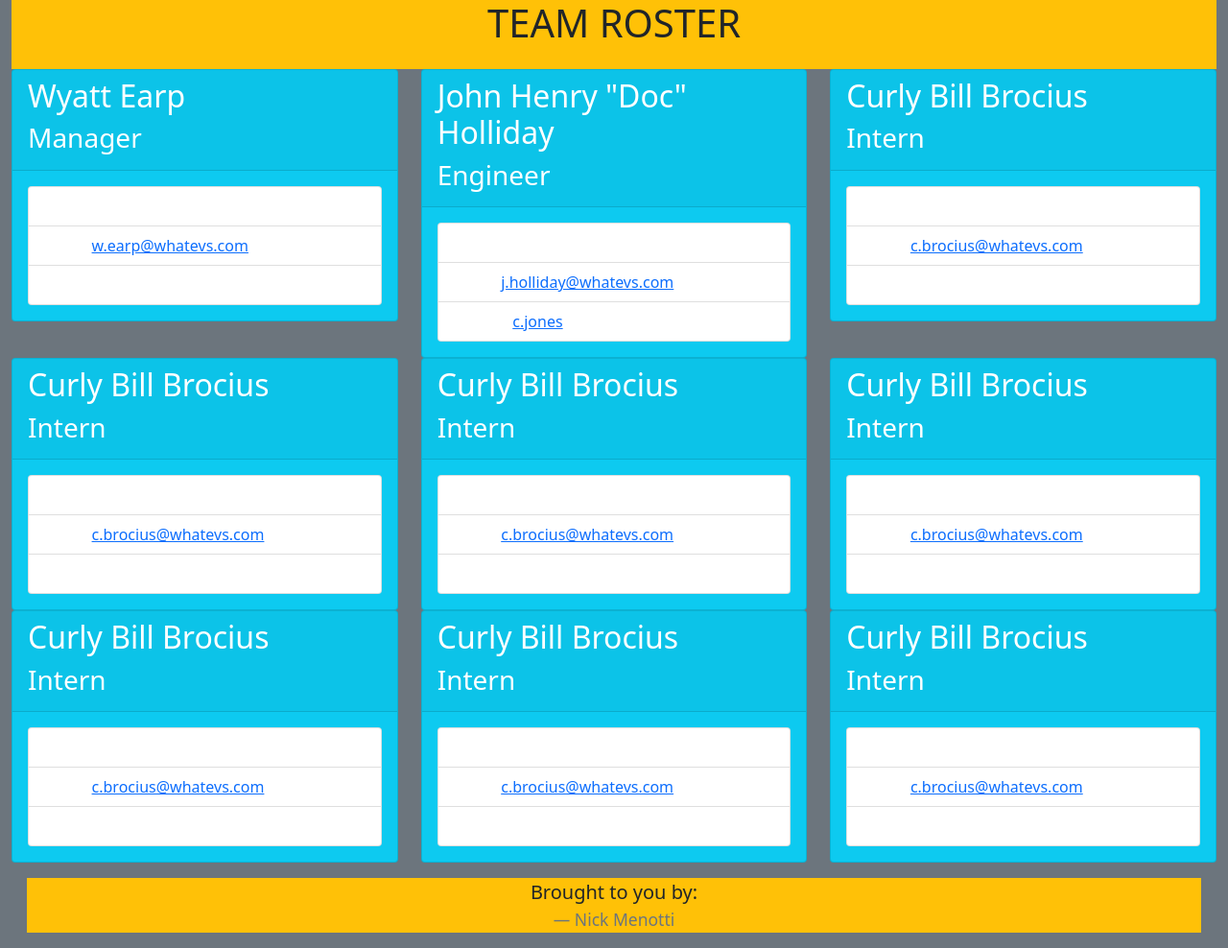
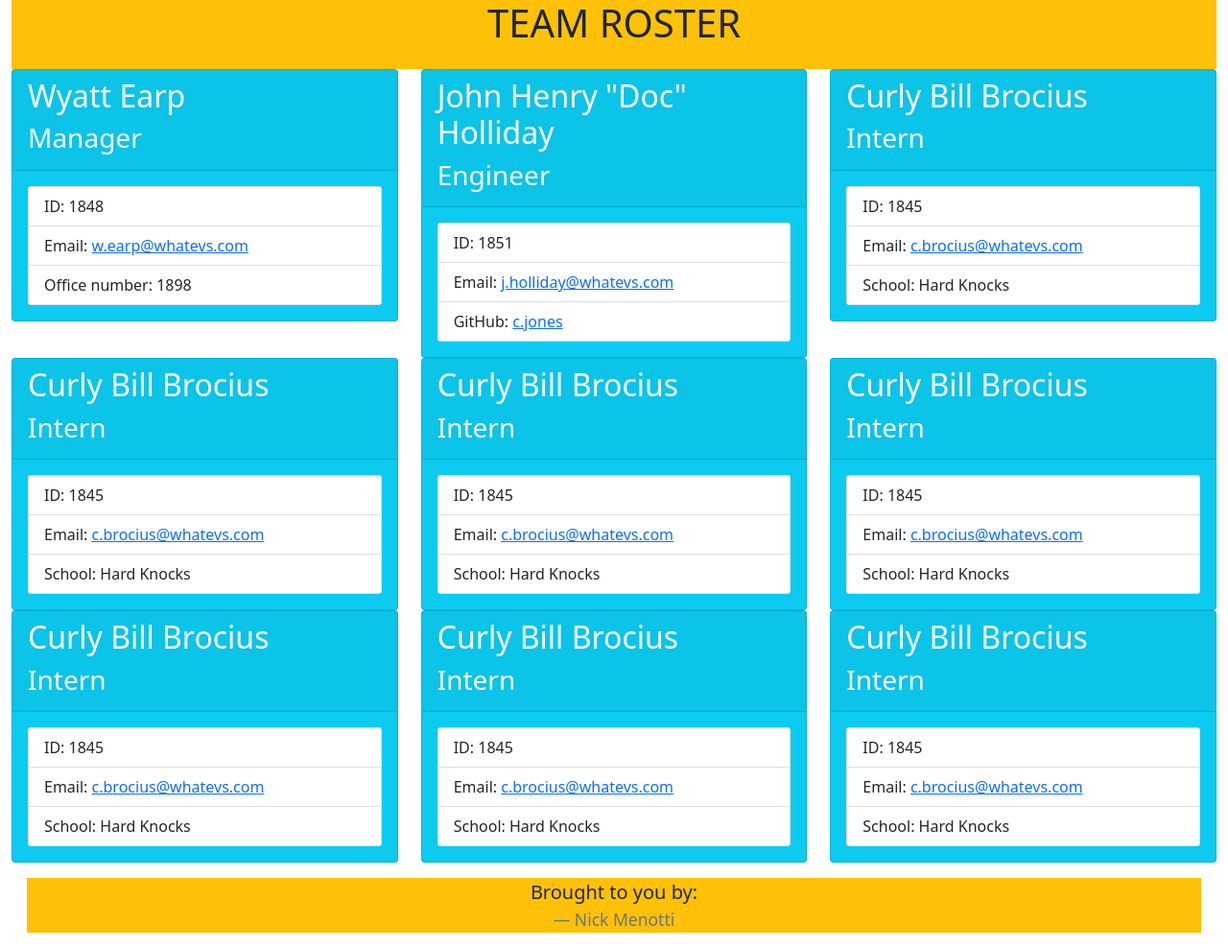
Before and after one commit to Nmenotti20/Team_Profile_Generator, a website: page Develop/TEAM_ROSTER/output.html in a window 1280 px wide. Shown: the whole page at 96% size. Drawn offline with nearby package versions, Linux system fonts and the light colour scheme.

Commit message:
fixed card ul text color in output.html

```diff
--- a/Develop/TEAM_ROSTER/output.html
+++ b/Develop/TEAM_ROSTER/output.html
@@ -16,7 +16,7 @@
   </head>
   <body>
 
-  <div class="container-fluid bg-secondary">
+  <div class="container-fluid">
 
   <!-- Jumbotron -->
   <div class="container-fluid bg-warning text-dark">
@@ -42,7 +42,7 @@
             <h3 class="card-title"><i class="fas fa-mug-hot mr-2"></i>Manager</h3>
         </div>
         <div class="card-body">
-            <ul class="list-group">
+            <ul class="list-group bg-light text-dark">
               <li class="list-group-item">ID: 1848</li>
               <li class="list-group-item">Email: <a href="mailto:w.earp.doe@sample.com">w.earp@whatevs.com</a></li>
               <li class="list-group-item">Office number: 1898</li>
@@ -62,7 +62,7 @@
             <h3 class="card-title"><i class="fas fa-glasses mr-2"></i>Engineer</h3>
         </div>
         <div class="card-body">
-            <ul class="list-group">
+            <ul class="list-group bg-light text-dark">
                 <li class="list-group-item">ID: 1851</li>
                 <li class="list-group-item">Email: <a href="mailto:j.holliday@whatevs.com">j.holliday@whatevs.com</a></li>
                 <li class="list-group-item">GitHub: <a href="https://github.com/j.holliday" target="_blank" rel="noopener noreferrer">c.jones</a></li>
@@ -83,7 +83,7 @@
             <h3 class="card-title"><i class="fas fa-user-graduate mr-2"></i>Intern</h3>
         </div>
         <div class="card-body">
-            <ul class="list-group">
+            <ul class="list-group bg-light text-dark">
                 <li class="list-group-item">ID: 1845</li>
                 <li class="list-group-item">Email: <a href="mailto:c.brocius@whatevs.com">c.brocius@whatevs.com</a></li>
                 <li class="list-group-item">School: Hard Knocks</li>
@@ -104,7 +104,7 @@
             <h3 class="card-title"><i class="fas fa-user-graduate mr-2"></i>Intern</h3>
         </div>
         <div class="card-body">
-            <ul class="list-group">
+            <ul class="list-group bg-light text-dark">
                 <li class="list-group-item">ID: 1845</li>
                 <li class="list-group-item">Email: <a href="mailto:c.brocius@whatevs.com">c.brocius@whatevs.com</a></li>
                 <li class="list-group-item">School: Hard Knocks</li>
@@ -126,7 +126,7 @@
             <h3 class="card-title"><i class="fas fa-user-graduate mr-2"></i>Intern</h3>
         </div>
         <div class="card-body">
-            <ul class="list-group">
+            <ul class="list-group bg-light text-dark">
                 <li class="list-group-item">ID: 1845</li>
                 <li class="list-group-item">Email: <a href="mailto:c.brocius@whatevs.com">c.brocius@whatevs.com</a></li>
                 <li class="list-group-item">School: Hard Knocks</li>
@@ -148,7 +148,7 @@
             <h3 class="card-title"><i class="fas fa-user-graduate mr-2"></i>Intern</h3>
         </div>
         <div class="card-body">
-            <ul class="list-group">
+            <ul class="list-group bg-light text-dark">
                 <li class="list-group-item">ID: 1845</li>
                 <li class="list-group-item">Email: <a href="mailto:c.brocius@whatevs.com">c.brocius@whatevs.com</a></li>
                 <li class="list-group-item">School: Hard Knocks</li>
@@ -170,7 +170,7 @@
             <h3 class="card-title"><i class="fas fa-user-graduate mr-2"></i>Intern</h3>
         </div>
         <div class="card-body">
-            <ul class="list-group">
+            <ul class="list-group bg-light text-dark">
                 <li class="list-group-item">ID: 1845</li>
                 <li class="list-group-item">Email: <a href="mailto:c.brocius@whatevs.com">c.brocius@whatevs.com</a></li>
                 <li class="list-group-item">School: Hard Knocks</li>
@@ -191,7 +191,7 @@
             <h3 class="card-title"><i class="fas fa-user-graduate mr-2"></i>Intern</h3>
         </div>
         <div class="card-body">
-            <ul class="list-group">
+            <ul class="list-group bg-light text-dark">
                 <li class="list-group-item">ID: 1845</li>
                 <li class="list-group-item">Email: <a href="mailto:c.brocius@whatevs.com">c.brocius@whatevs.com</a></li>
                 <li class="list-group-item">School: Hard Knocks</li>
@@ -211,7 +211,7 @@
             <h3 class="card-title"><i class="fas fa-user-graduate mr-2"></i>Intern</h3>
         </div>
         <div class="card-body">
-            <ul class="list-group">
+            <ul class="list-group bg-light text-dark">
                 <li class="list-group-item">ID: 1845</li>
                 <li class="list-group-item">Email: <a href="mailto:c.brocius@whatevs.com">c.brocius@whatevs.com</a></li>
                 <li class="list-group-item">School: Hard Knocks</li>
```
